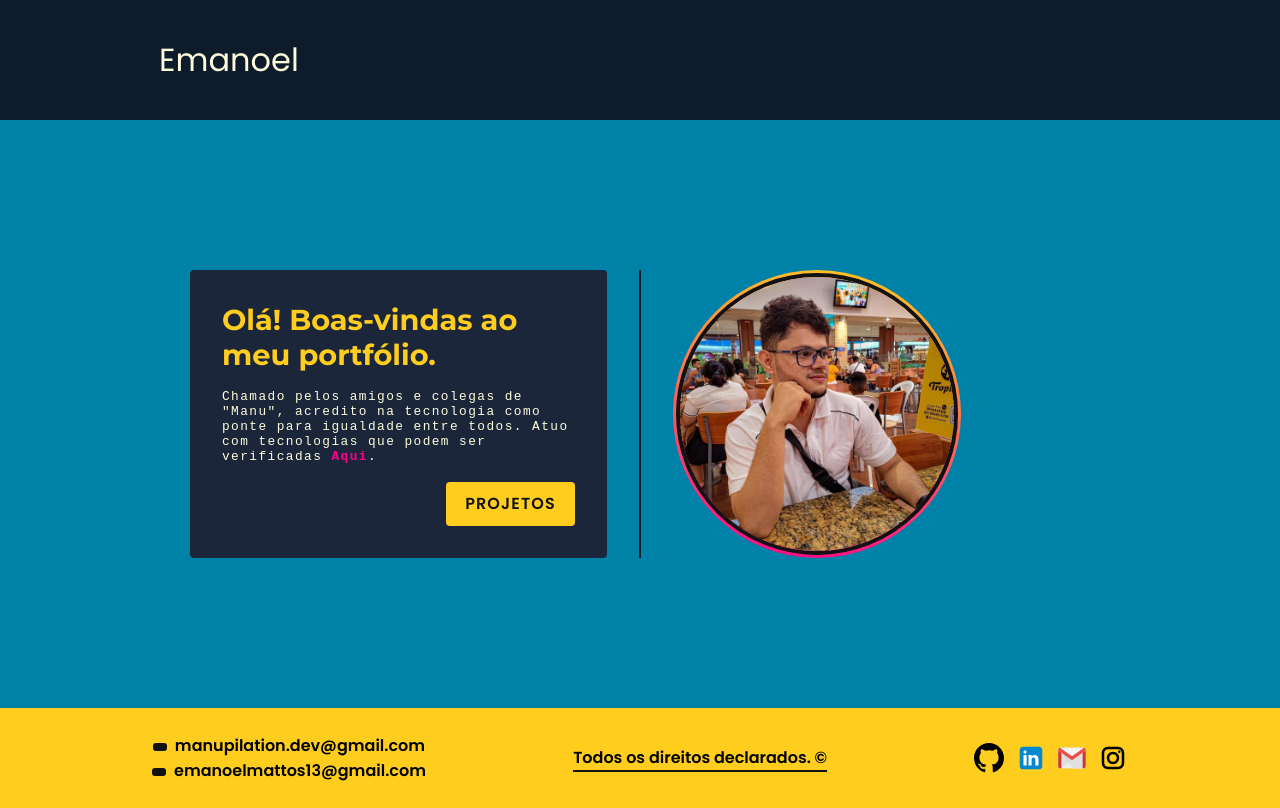
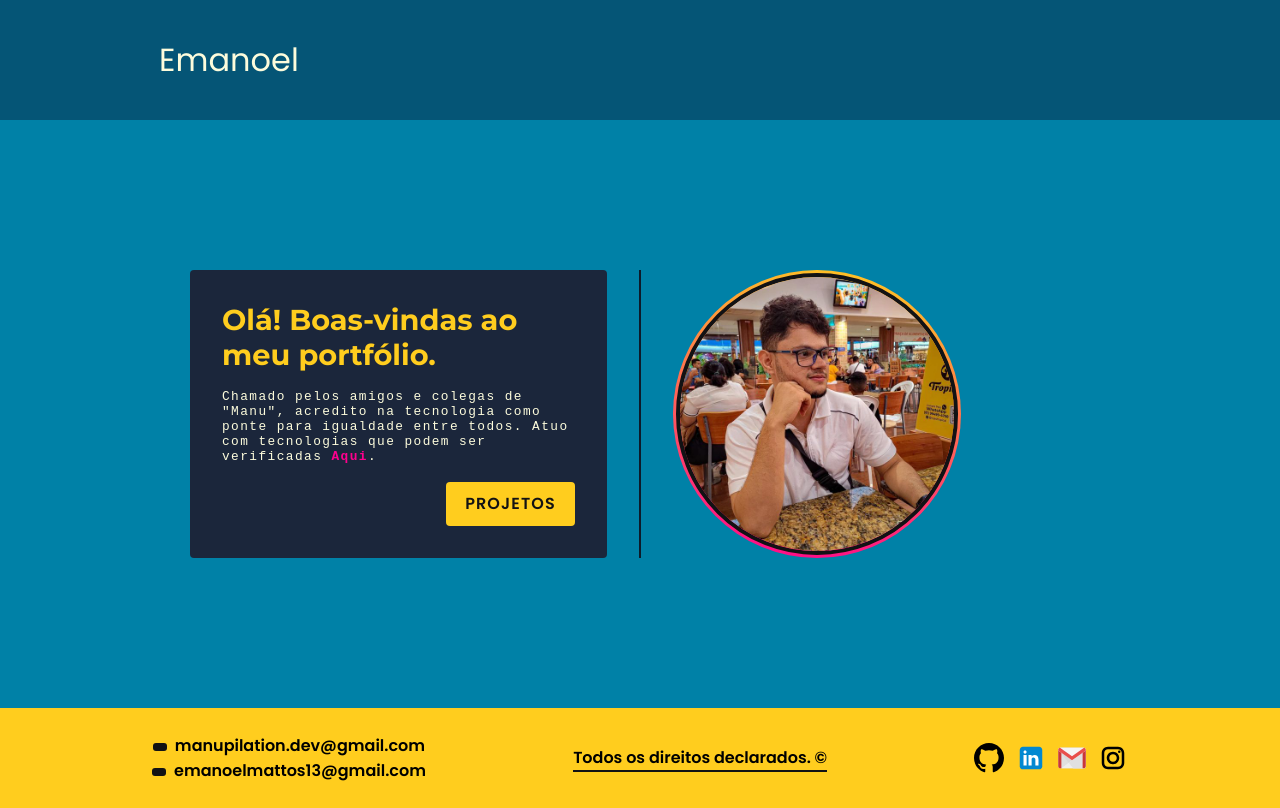
Before and after one commit to manupilation/manupilation.github.io, a React (Vite) app in the folder personal-page-app/: page /#/contact in a window 1280 px wide. Before the commit this address led to /#/contact. Built offline with nearby package versions, Linux system fonts and the light colour scheme.

Commit message:
feat: header background color

```diff
--- a/personal-page-app/src/components/Header/styles.module.scss
+++ b/personal-page-app/src/components/Header/styles.module.scss
@@ -1,7 +1,7 @@
 .headerContainer {
   display: flex;
   justify-content: space-around;
-  background-color: #0D1B2A;
+  background-color: rgba(13, 17, 42, 39%);
   width: 100%;
   box-sizing: border-box;
   font-family: 'Poppins', sans-serif;
```
